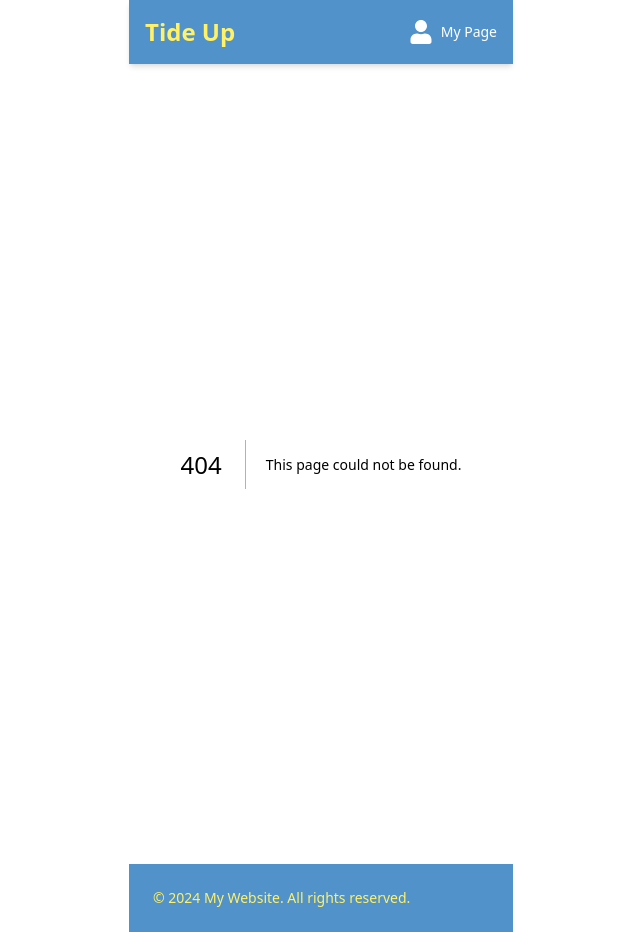
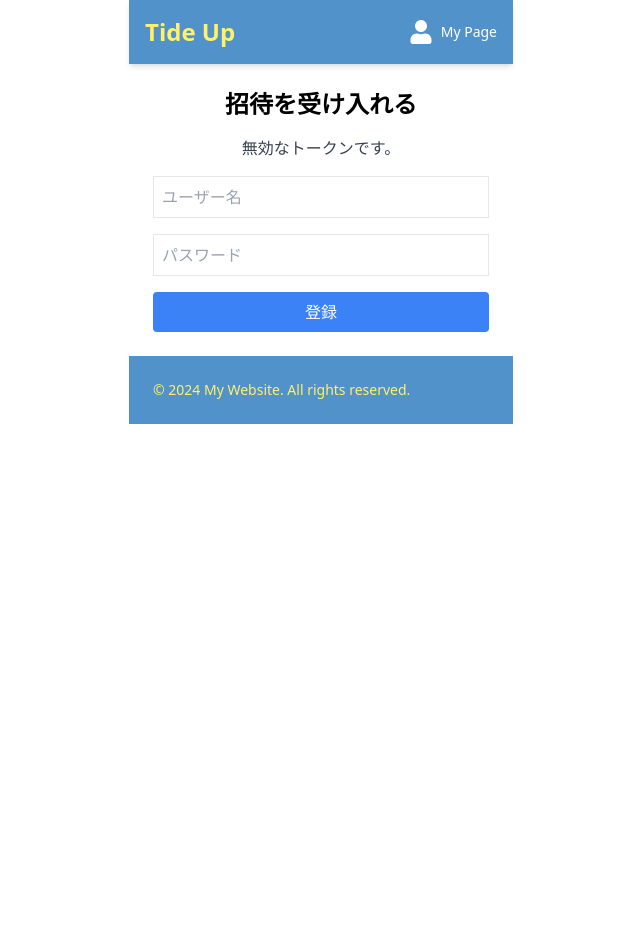
Before and after one commit to ms-engineer-bc24-07/FinalProject_teamD, a Next.js app in the folder frontend/: page /invite_accept in a window 1280 px wide. Before the commit this address had no page. Shown: the whole page, without its empty margins (319-959 px from the left). After the commit the page ends 800 px from the top, so only its background shows below. Built offline with nearby package versions, Linux system fonts and the light colour scheme; no server answers.

Commit message:
add.招待ページ、招待リンク生成エンドポイント追加

```diff
--- a/frontend/src/app/invite/page.tsx
+++ b/frontend/src/app/invite/page.tsx
@@ -9,8 +9,8 @@ const InvitePage = () => {
 
   const handleInvite = async () => {
     try {
-      const response = await axios.post("/api/invite", { email });
-      setMessage("招待リンクを送信しました！");
+      await axios.post("http://localhost:8000/users/send_invite/", { email });// 必要なデータを送信
+      setMessage("招待メールを送信しました！");
     } catch (error) {
       setMessage("エラーが発生しました。");
       console.error(error);
--- /dev/null
+++ b/frontend/src/app/invite_accept/page.tsx
@@ -0,0 +1,66 @@
+"use client";
+
+import React, { useState, useEffect } from "react";
+import { useSearchParams } from "next/navigation";
+import axios from "axios";
+
+const InviteAcceptPage = () => {
+  const [userName, setUserName] = useState("");
+  const [password, setPassword] = useState("");
+  const [message, setMessage] = useState("");
+  const searchParams = useSearchParams();
+  const token = searchParams.get("token");
+
+  useEffect(() => {
+    // トークンの検証
+    const validateToken = async () => {
+      try {
+        const response = await axios.post("/api/accept_invite/", { token });
+        if (response.status === 200) {
+          setMessage("トークンが有効です。登録を進めてください。");
+        }
+      } catch (error) {
+        setMessage("無効なトークンです。");
+      }
+    };
+    validateToken();
+  }, [token]);
+
+  const handleRegister = async () => {
+    try {
+      await axios.post("/api/register/", { userName, password });
+      setMessage("登録が完了しました！");
+    } catch (error) {
+      setMessage("登録に失敗しました。");
+    }
+  };
+
+  return (
+    <div className="flex flex-col items-center p-6">
+      <h1 className="text-2xl font-bold mb-4">招待を受け入れる</h1>
+      {message && <p className="mb-4 text-gray-700">{message}</p>}
+      <input
+        type="text"
+        value={userName}
+        onChange={(e) => setUserName(e.target.value)}
+        placeholder="ユーザー名"
+        className="mb-4 border p-2 w-full max-w-md"
+      />
+      <input
+        type="password"
+        value={password}
+        onChange={(e) => setPassword(e.target.value)}
+        placeholder="パスワード"
+        className="mb-4 border p-2 w-full max-w-md"
+      />
+      <button
+        onClick={handleRegister}
+        className="bg-blue-500 text-white px-4 py-2 rounded w-full max-w-md"
+      >
+        登録
+      </button>
+    </div>
+  );
+};
+
+export default InviteAcceptPage;
```
Also changed, not shown: 2 other files (tests, documents, lock files or other folders).
